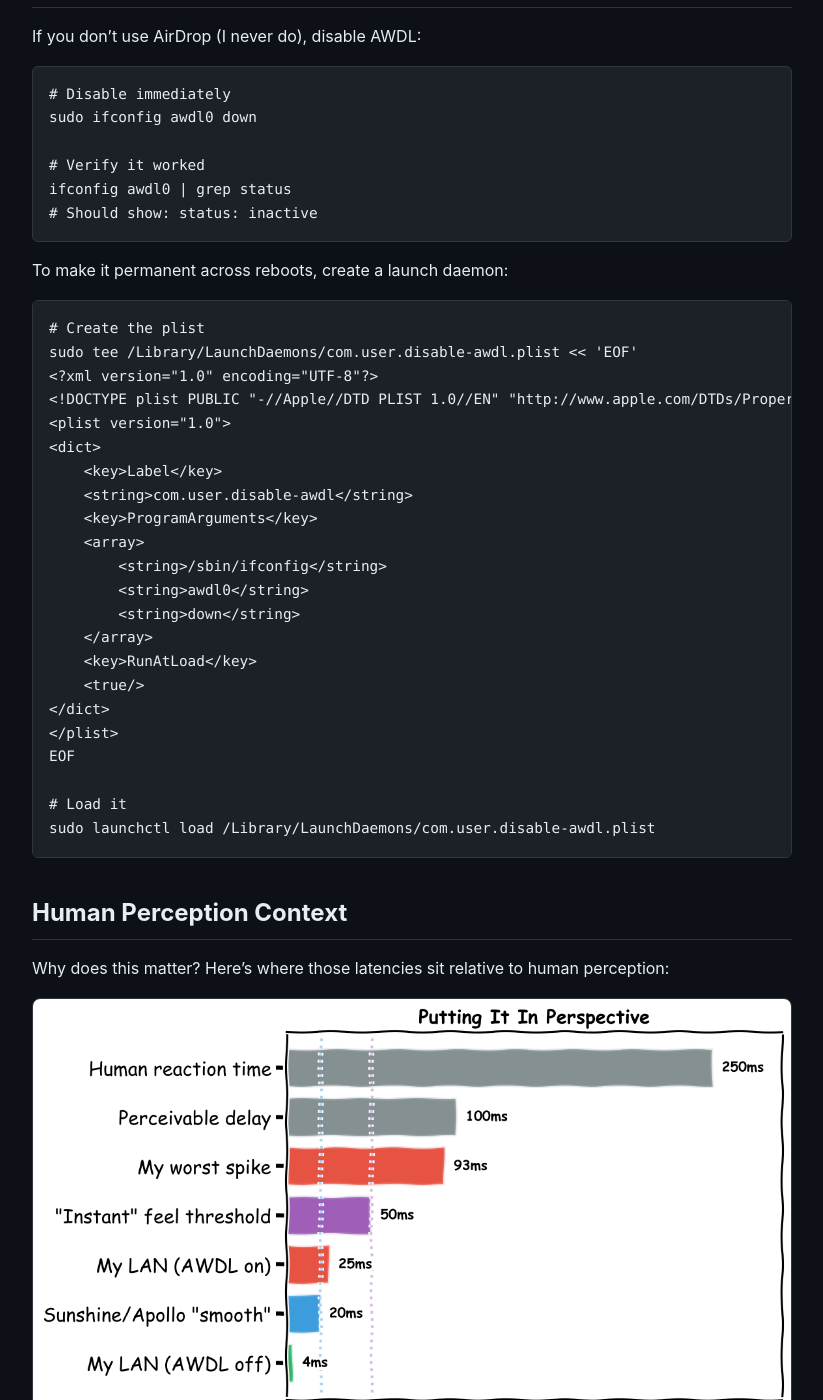
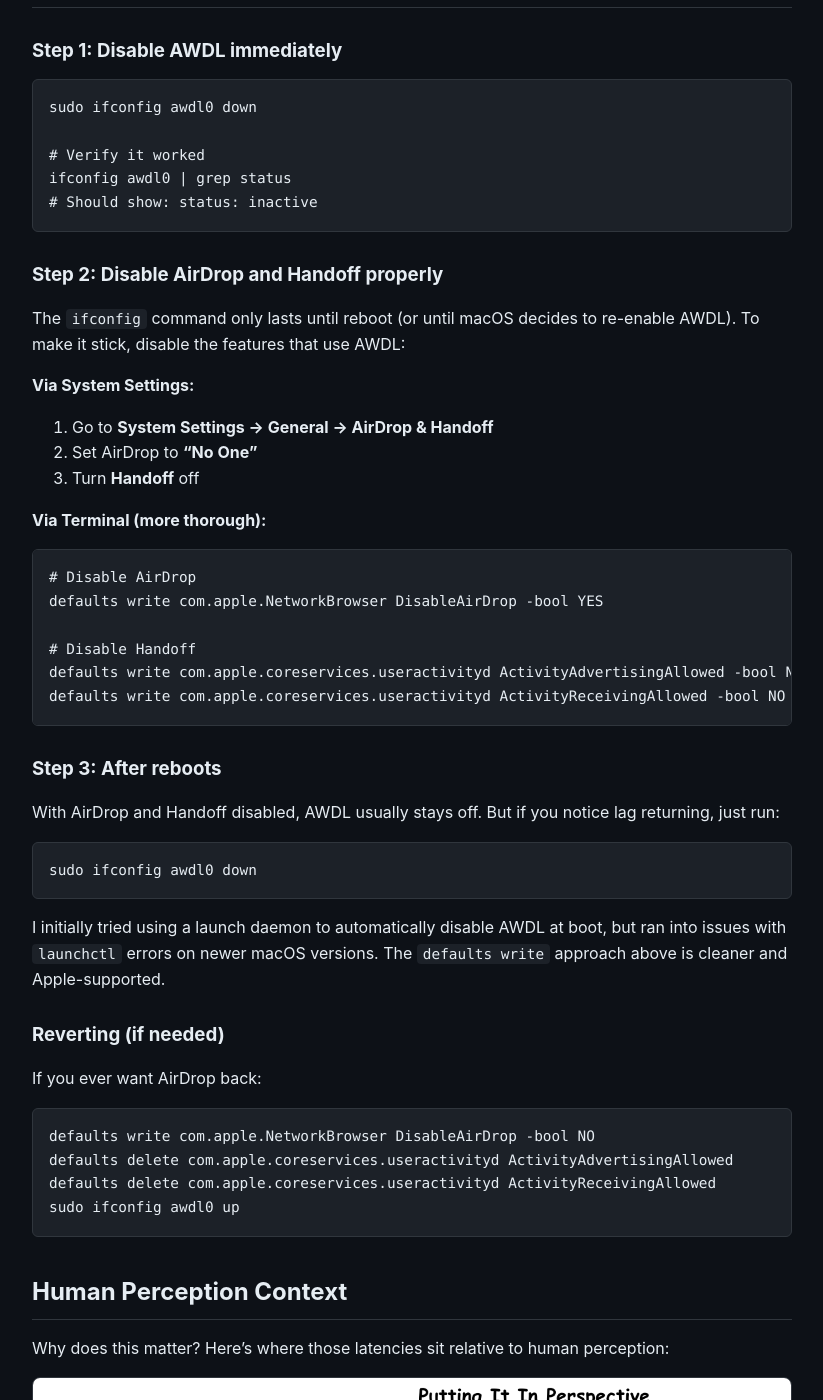
Before and after one commit to AdamLovattDevOps/adamlovattdevops.github.io, a Jekyll site: the page built from _posts/2026-02-05-awdl-latency-killer.md, in a window 1280 px wide and 1400 px high, scrolled down 2486 px. Shown: the whole window, without its empty margins (228-1051 px from the left). Built offline with Jekyll 4.4.1, drawn with Linux system fonts in a browser that asks for light colours.

Commit message:
Update fix: use defaults write instead of janky launch daemon

````diff
--- a/_posts/2026-02-05-awdl-latency-killer.md
+++ b/_posts/2026-02-05-awdl-latency-killer.md
@@ -48,10 +48,9 @@ AWDL was the only setting that mattered. Disabling it:
 
 ## The Fix
 
-If you don't use AirDrop (I never do), disable AWDL:
+### Step 1: Disable AWDL immediately
 
 ```bash
-# Disable immediately
 sudo ifconfig awdl0 down
 
 # Verify it worked
@@ -59,31 +58,44 @@ ifconfig awdl0 | grep status
 # Should show: status: inactive
 ```
 
-To make it permanent across reboots, create a launch daemon:
+### Step 2: Disable AirDrop and Handoff properly
+
+The `ifconfig` command only lasts until reboot (or until macOS decides to re-enable AWDL). To make it stick, disable the features that use AWDL:
+
+**Via System Settings:**
+1. Go to **System Settings → General → AirDrop & Handoff**
+2. Set AirDrop to **"No One"**
+3. Turn **Handoff** off
+
+**Via Terminal (more thorough):**
+```bash
+# Disable AirDrop
+defaults write com.apple.NetworkBrowser DisableAirDrop -bool YES
+
+# Disable Handoff
+defaults write com.apple.coreservices.useractivityd ActivityAdvertisingAllowed -bool NO
+defaults write com.apple.coreservices.useractivityd ActivityReceivingAllowed -bool NO
+```
+
+### Step 3: After reboots
+
+With AirDrop and Handoff disabled, AWDL usually stays off. But if you notice lag returning, just run:
 
 ```bash
-# Create the plist
-sudo tee /Library/LaunchDaemons/com.user.disable-awdl.plist << 'EOF'
-<?xml version="1.0" encoding="UTF-8"?>
-<!DOCTYPE plist PUBLIC "-//Apple//DTD PLIST 1.0//EN" "http://www.apple.com/DTDs/PropertyList-1.0.dtd">
-<plist version="1.0">
-<dict>
-    <key>Label</key>
-    <string>com.user.disable-awdl</string>
-    <key>ProgramArguments</key>
-    <array>
-        <string>/sbin/ifconfig</string>
-        <string>awdl0</string>
-        <string>down</string>
-    </array>
-    <key>RunAtLoad</key>
-    <true/>
-</dict>
-</plist>
-EOF
+sudo ifconfig awdl0 down
+```
 
-# Load it
-sudo launchctl load /Library/LaunchDaemons/com.user.disable-awdl.plist
+I initially tried using a launch daemon to automatically disable AWDL at boot, but ran into issues with `launchctl` errors on newer macOS versions. The `defaults write` approach above is cleaner and Apple-supported.
+
+### Reverting (if needed)
+
+If you ever want AirDrop back:
+
+```bash
+defaults write com.apple.NetworkBrowser DisableAirDrop -bool NO
+defaults delete com.apple.coreservices.useractivityd ActivityAdvertisingAllowed
+defaults delete com.apple.coreservices.useractivityd ActivityReceivingAllowed
+sudo ifconfig awdl0 up
 ```
 
 ## Human Perception Context
````
